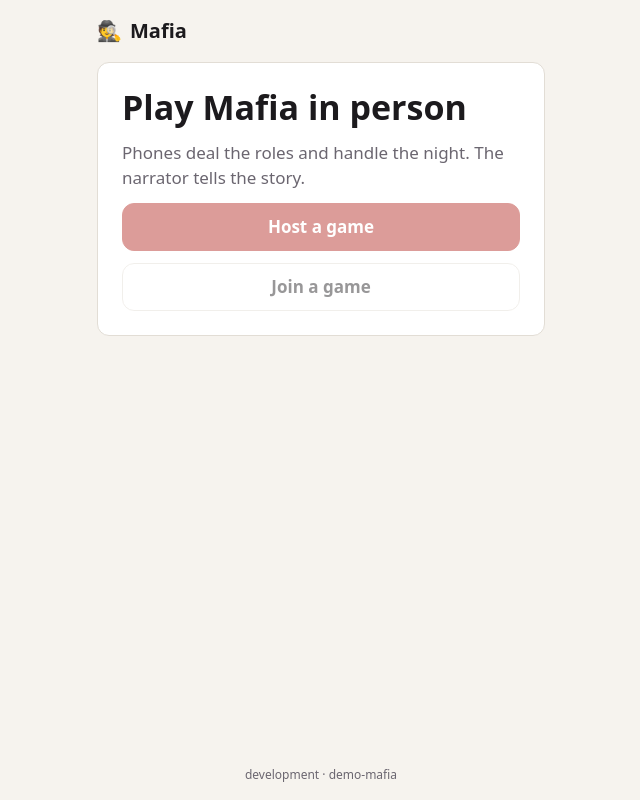
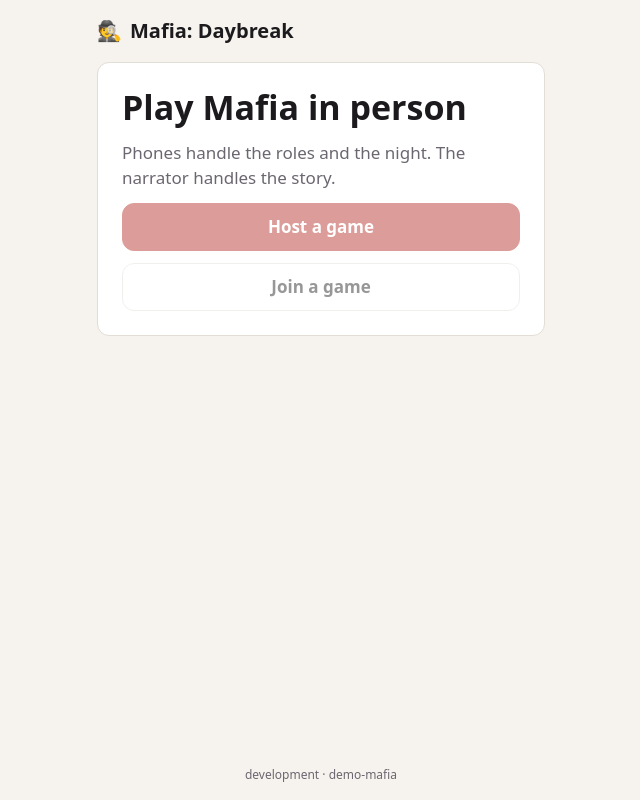
Before and after one commit to cwhsong/mafia, a React (Vite) app: page / in a window 1280 px wide. Shown: the whole page, without its empty margins (319-959 px from the left). Built offline with nearby package versions, Linux system fonts and the light colour scheme.

Commit message:
Name: Mafia: Daybreak

```diff
--- a/index.html
+++ b/index.html
@@ -8,7 +8,7 @@
     <meta name="theme-color" content="#f6f3ee" media="(prefers-color-scheme: light)" />
     <meta name="theme-color" content="#141214" media="(prefers-color-scheme: dark)" />
     <meta name="color-scheme" content="light dark" />
-    <title>Mafia</title>
+    <title>Mafia: Daybreak</title>
   </head>
 
   <body>
--- a/src/ui/App.tsx
+++ b/src/ui/App.tsx
@@ -5,7 +5,7 @@ export default function App() {
     <div className="app">
       <header className="app-header">
         <span aria-hidden="true">🕵️</span>
-        <span>Mafia</span>
+        <span>Mafia: Daybreak</span>
       </header>
 
       <main className="app-main">
@@ -13,7 +13,7 @@ export default function App() {
         <div className="card stack">
           <h1>Play Mafia in person</h1>
           <p className="muted">
-            Phones deal the roles and handle the night. The narrator tells the story.
+            Phones handle the roles and the night. The narrator handles the story.
           </p>
           <button className="btn btn-primary" disabled>
             Host a game
```
